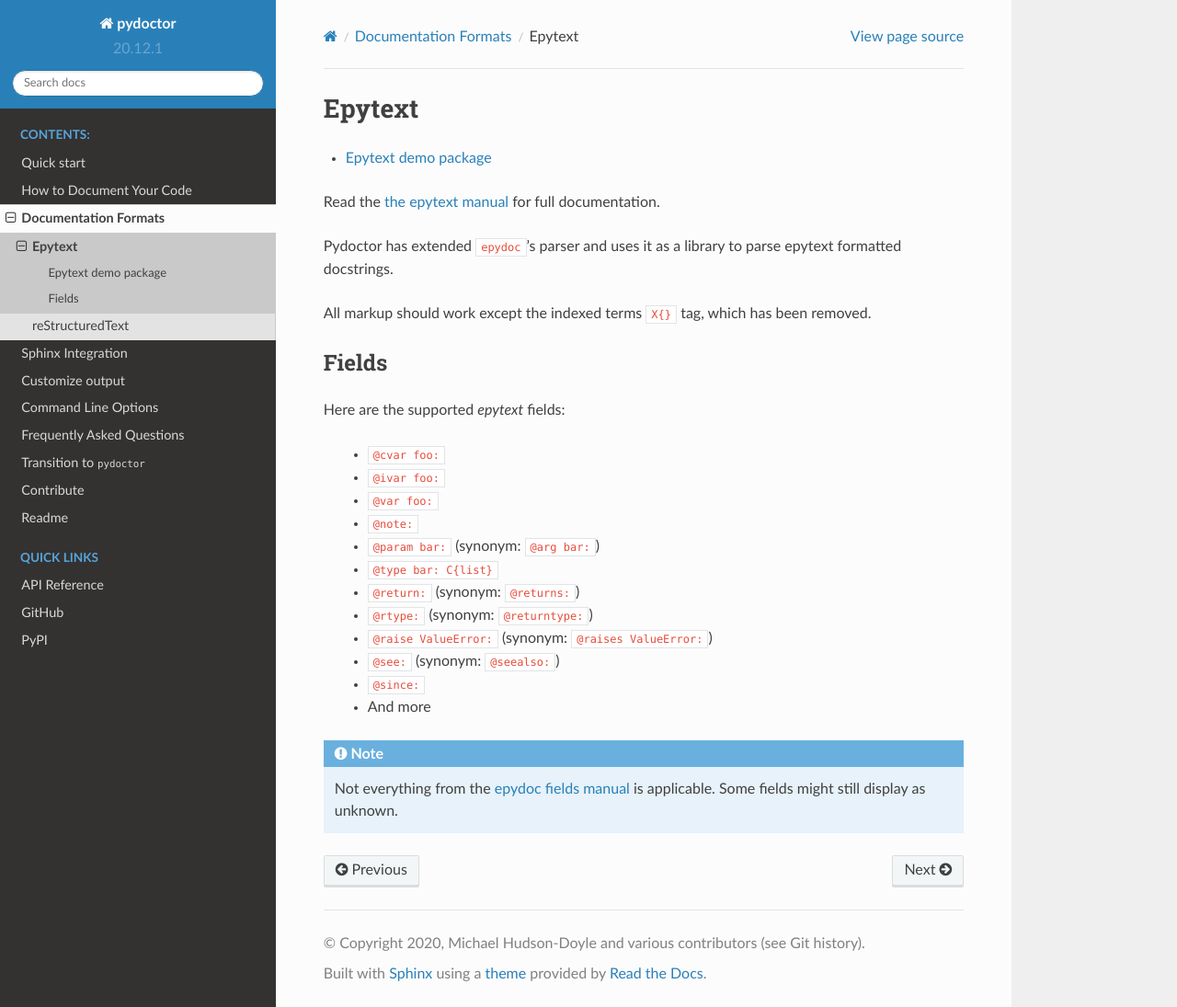
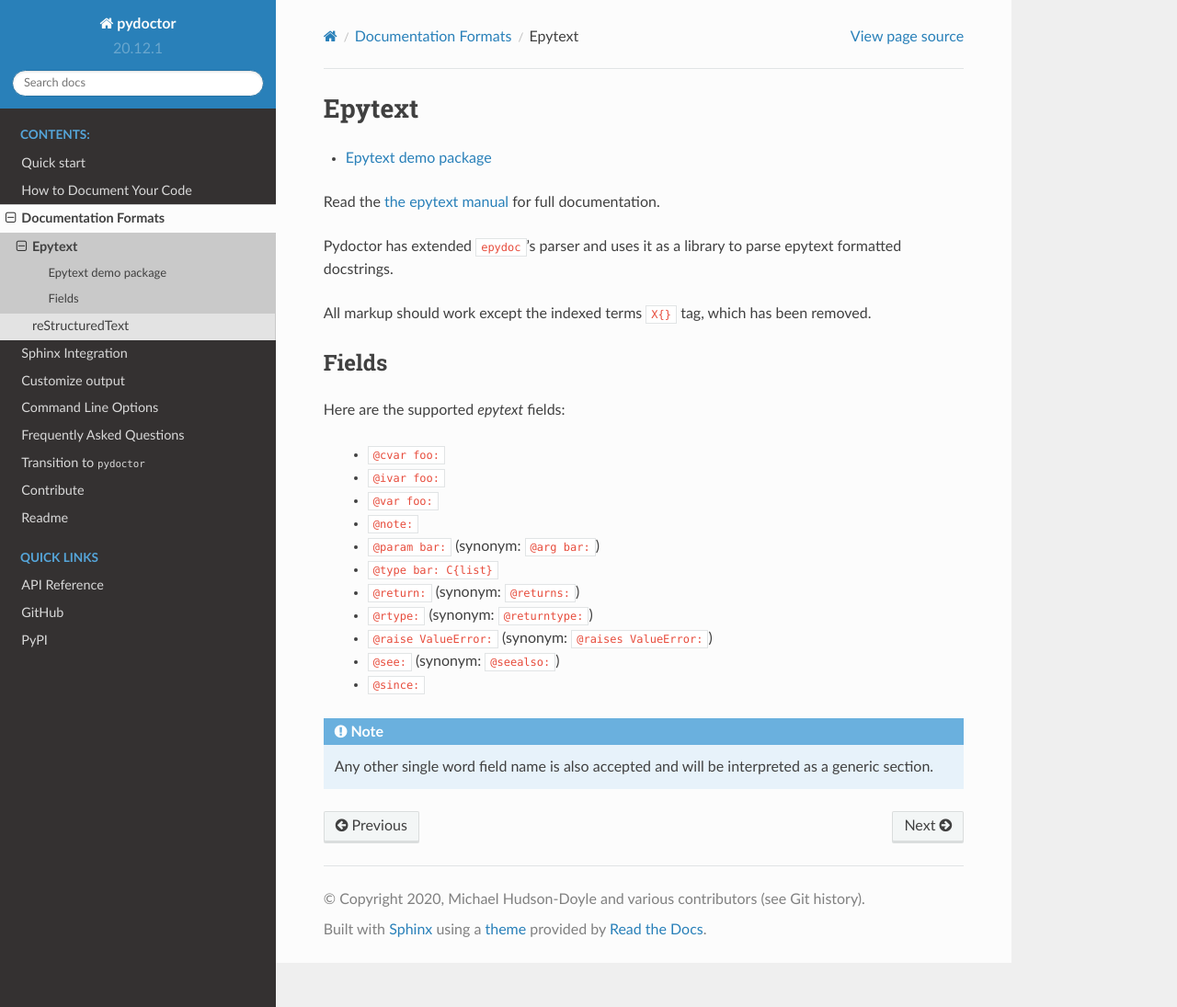
Before and after one commit to twisted/pydoctor, a Sphinx documentation site: the page built from docs/source/docformat/epytext.rst, in a window 1280 px wide and 1095 px high. Shown: the whole window at 92% size. Built offline with Sphinx 7.4.7 and the Read the Docs theme 2.0.0, drawn with Linux system fonts in a browser that asks for light colours.

Commit message:
update docs

```diff
--- a/docs/source/docformat/epytext.rst
+++ b/docs/source/docformat/epytext.rst
@@ -30,8 +30,6 @@
     - ``@raise ValueError:`` (synonym: ``@raises ValueError:``)
     - ``@see:`` (synonym: ``@seealso:``)
     - ``@since:``
-    - And more
 
-.. note:: Not everything from the `epydoc fields manual
-    <http://epydoc.sourceforge.net/manual-fields.html>`_ is applicable.
-    Some fields might still display as unknown.
+.. note:: Any other single word field name is also accepted and
+   will be interpreted as a generic section.
--- a/docs/source/docformat/restructuredtext.rst
+++ b/docs/source/docformat/restructuredtext.rst
@@ -28,6 +28,9 @@
     - ``:raises ValueError:`` (synonym ``:except ValueError:``)
     - ``:note:``
     - ``:since:``
+
+.. note:: Any other single word field name is also accepted and
+   will be interpreted as a generic section.
 
 In addition to the standard set of fields, the reStructuredText
 parser also supports **consolidated fields**, which combine the documentation
```
